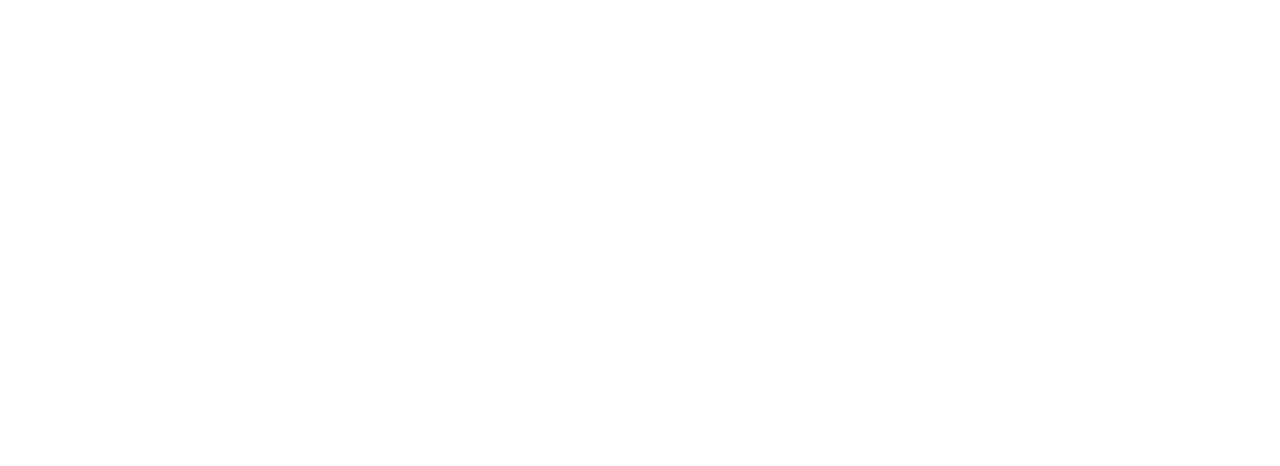
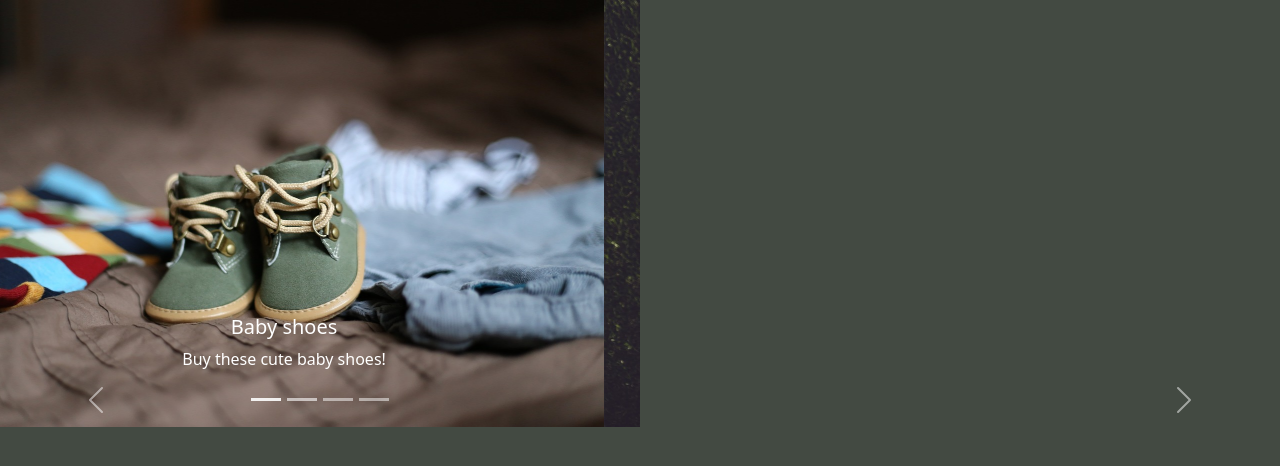
Before and after one commit to aamarber/diwu5a05, a website: page index.html in a window 1280 px wide. Drawn offline with nearby package versions, Linux system fonts and the light colour scheme.

Commit message:
First step into the solution. Pending layout fixes.

```diff
--- /dev/null
+++ b/index.css
@@ -0,0 +1,12 @@
+:root{
+    --main-back-color: #434A42;
+}
+
+body{
+    background-color: var(--main-back-color);
+}
+
+.carousel-item img{
+    max-width: 800px;
+    max-height: 600px;
+}
--- a/index.html
+++ b/index.html
@@ -4,9 +4,58 @@
     <meta charset="UTF-8">
     <meta http-equiv="X-UA-Compatible" content="IE=edge">
     <meta name="viewport" content="width=device-width, initial-scale=1.0">
+    <link rel="stylesheet" href="./node_modules/bootstrap/dist/css/bootstrap.min.css">
+    <link rel="stylesheet" href="./index.css">
     <title>Extended Carrousel</title>
 </head>
-<body>
-
+<body class="vw-100 vh-100">
+    <div id="productsSlider" class="carousel slide col-lg-6 col-md-8 col-sm-12" data-bs-ride="carousel">
+        <div class="carousel-indicators">
+            <button type="button" data-bs-target="#productsSlider" data-bs-slide-to="0" class="active" aria-current="true" aria-label="Slide 1"></button>
+            <button type="button" data-bs-target="#productsSlider" data-bs-slide-to="1" aria-label="Slide 2"></button>
+            <button type="button" data-bs-target="#productsSlider" data-bs-slide-to="2" aria-label="Slide 3"></button>
+            <button type="button" data-bs-target="#productsSlider" data-bs-slide-to="3" aria-label="Slide 3"></button>
+          </div>
+        <div class="carousel-inner">
+          <div class="carousel-item active">
+            <img src="./images/baby-shoes-505471_1280.jpg" class="d-block w-100" alt="...">
+            <div class="carousel-caption d-none d-md-block">
+                <h5>Baby shoes</h5>
+                <p>Buy these cute baby shoes!</p>
+              </div>
+          </div>
+          <div class="carousel-item">
+            <img src="./images/man-930397_1280.jpg" class="d-block w-100" alt="...">
+            <div class="carousel-caption d-none d-md-block">
+                <h5>Sunglasses</h5>
+                <p>Buy these sunglases to avoid looking as stupid as me!</p>
+            </div>
+          </div>
+          </div>
+          <div class="carousel-item">
+            <img src="./images/woman-2563491_1280.jpg" class="d-block w-100" alt="...">
+            <div class="carousel-caption d-none d-md-block">
+                <h5>Sweater</h5>
+                <p>Are you cold? Buy this and don't be!</p>
+            </div>
+          </div>
+          <div class="carousel-item">
+            <img src="./images/woman-2564660_1280.jpg" class="d-block w-100" alt="...">
+            <div class="carousel-caption d-none d-md-block">
+                <h5>Bag</h5>
+                <p>Carrying too much? Carry even more!</p>
+            </div>
+          </div>
+        </div>
+        <button class="carousel-control-prev" type="button" data-bs-target="#productsSlider" data-bs-slide="prev">
+          <span class="carousel-control-prev-icon" aria-hidden="true"></span>
+          <span class="visually-hidden">Previous</span>
+        </button>
+        <button class="carousel-control-next" type="button" data-bs-target="#productsSlider" data-bs-slide="next">
+          <span class="carousel-control-next-icon" aria-hidden="true"></span>
+          <span class="visually-hidden">Next</span>
+        </button>
+      </div>
+      <script src="./node_modules/bootstrap/dist/js/bootstrap.min.js"></script>
 </body>
 </html>
--- /dev/null
+++ b/package.json
@@ -0,0 +1,5 @@
+{
+  "dependencies": {
+    "bootstrap": "^5.3.0"
+  }
+}
```
Also changed, not shown: images/baby-shoes-505471_1280.jpg (added), images/man-930397_1280.jpg (added), images/woman-2563491_1280.jpg (added), images/woman-2564660_1280.jpg (added), 2 other files.
